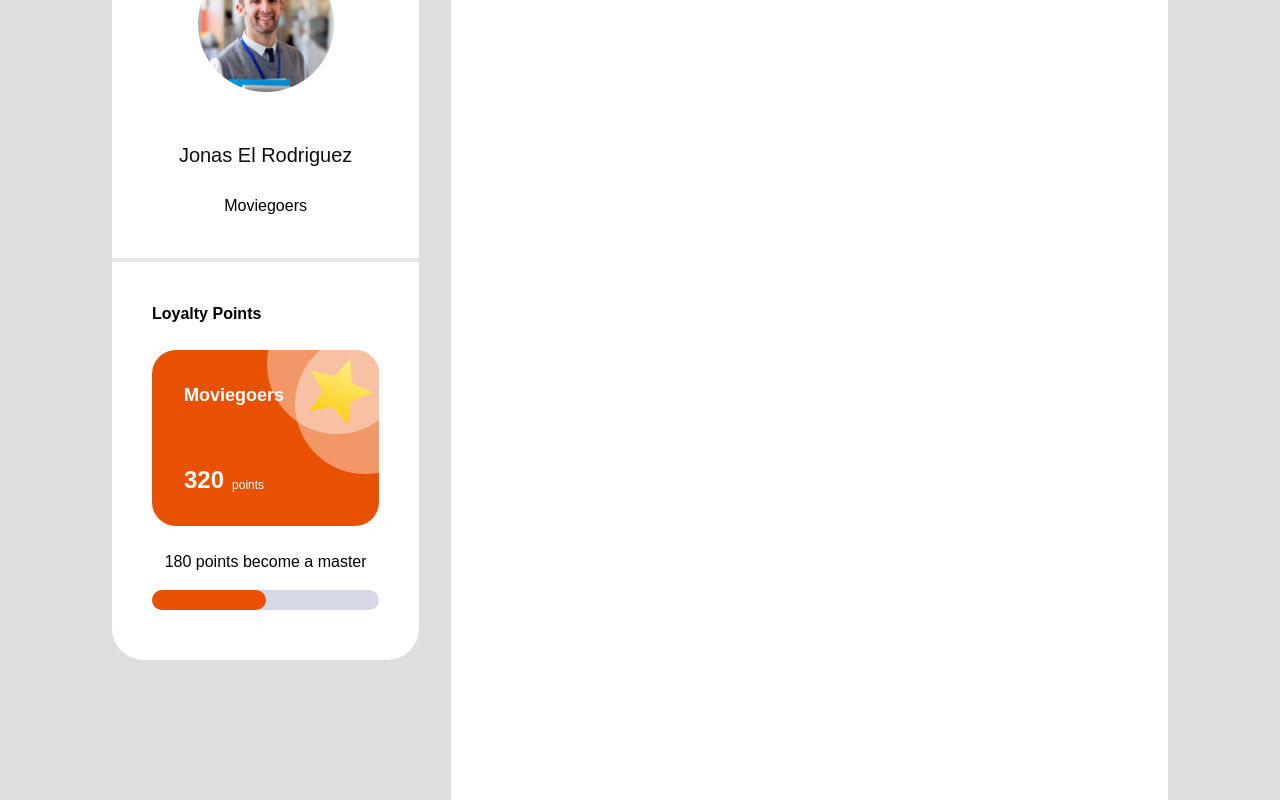
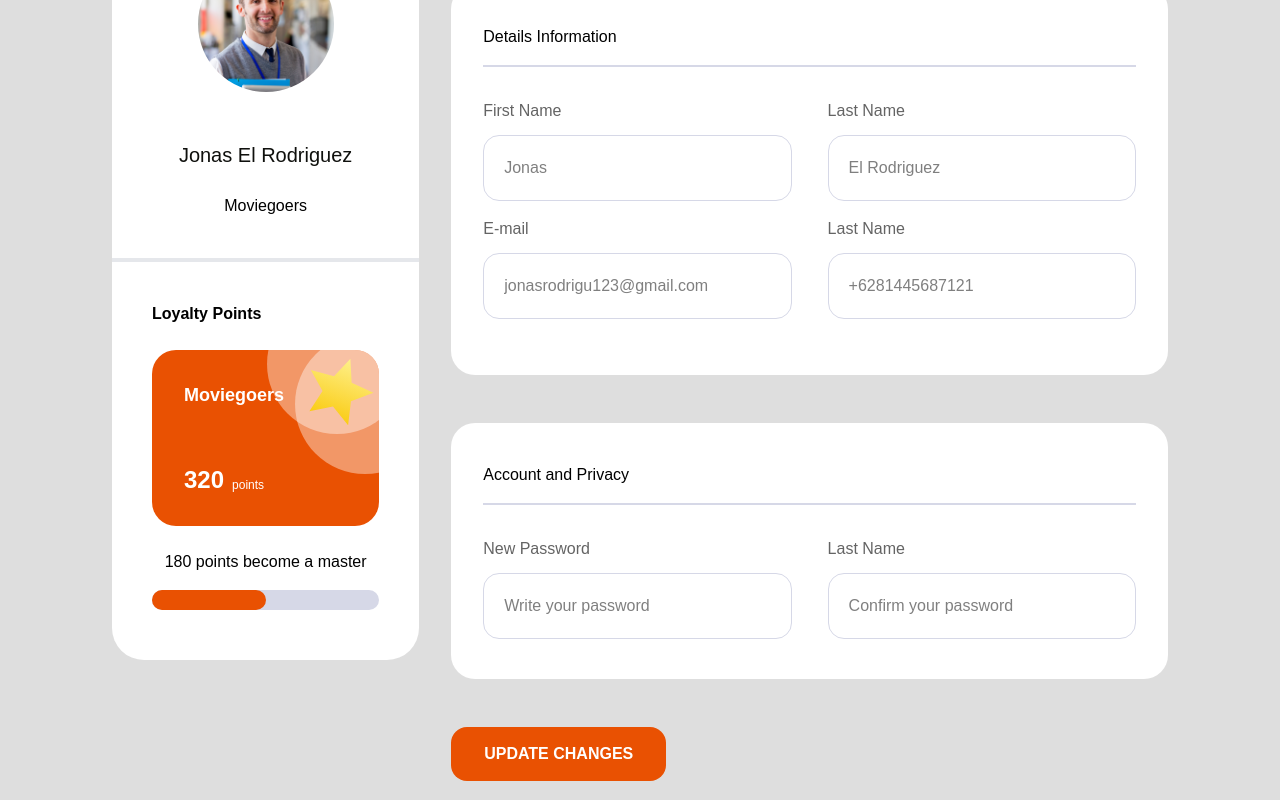
Before and after one commit to yusufbahtiarr/fgo24-Tickitz, a React (Vite) app: page /profile in a window 1280 px wide. Shown: the part 340-1140 px from the top of the page. Built offline with nearby package versions, Linux system fonts and the light colour scheme; no server answers.

Commit message:
feat: add form profile in profile page

```diff
--- a/src/pages/ProfilePage.jsx
+++ b/src/pages/ProfilePage.jsx
@@ -2,7 +2,7 @@ import React from "react";
 import Navbar2 from "../components/Navbar2";
 import Footer from "../components/Footer";
 import { HiDotsHorizontal } from "react-icons/hi";
-import { GoStarFill } from "react-icons/go";
+import Button from "./../components/Button";
 
 function ProfilePage() {
   return (
@@ -54,7 +54,7 @@ function ProfilePage() {
                 <div className="absolute top-0 right-0 rotate-20">
                   <svg
                     xmlns="http://www.w3.org/2000/svg"
-                    class="w-20 h-20"
+                    className="w-20 h-20"
                     viewBox="0 0 24 24"
                     fill="url(#starGradient)"
                   >
@@ -66,8 +66,8 @@ function ProfilePage() {
                         x2="0%"
                         y2="100%"
                       >
-                        <stop offset="0%" stop-color="#fef08a" />
-                        <stop offset="100%" stop-color="#facc15" />
+                        <stop offset="0%" stopColor="#fef08a" />
+                        <stop offset="100%" stopColor="#facc15" />
                       </linearGradient>
                     </defs>
                     <path d="M12 17.27L18.18 21 16.54 13.97 22 9.24l-7.19-.61L12 2 9.19 8.63 2 9.24l5.46 4.73L5.82 21z" />
@@ -84,7 +84,126 @@ function ProfilePage() {
               </div>
             </div>
           </div>
-          <div className="w-[70%] h-300 rounded-4xl bg-white"></div>
+          <div className="w-[70%] h-300 rounded-4xl flex flex-col gap-14">
+            <form className=" flex flex-col gap-12">
+              <div className="flex flex-row gap-10 bg-white rounded-3xl px-15 items-center text-[18px]">
+                <span className="font-normal border-b-2 border-primary py-6">
+                  Account Settings
+                </span>
+                <span className="text-fourth">Order History</span>
+              </div>
+              <div className="bg-white rounded-3xl flex flex-col px-8 py-10 gap-4">
+                <div>
+                  <span className="font-normal">Details Information</span>
+                </div>
+                <hr className="border-1 border-gray2 mb-4" />
+                <div className="flex flex-row gap-9">
+                  <div className="flex flex-1 flex-col gap-3">
+                    <label htmlFor="firstname" className="text-fourth">
+                      First Name
+                    </label>
+                    <div className="border border-gray2 rounded-2xl p-5 flex items-center">
+                      <input
+                        type="text"
+                        name="firstname"
+                        id="firstname"
+                        placeholder="Jonas"
+                        className="outline-0 w-[85%]"
+                      />
+                    </div>
+                  </div>
+                  <div className="flex flex-1 flex-col gap-3">
+                    <label htmlFor="lastname" className="text-fourth">
+                      Last Name
+                    </label>
+                    <div className="border border-gray2 rounded-2xl p-5 flex items-center">
+                      <input
+                        type="text"
+                        name="lastname"
+                        id="lastname"
+                        placeholder="El Rodriguez"
+                        className="outline-0 w-[85%]"
+                      />
+                    </div>
+                  </div>
+                </div>
+                <div className="flex flex-row gap-9 mb-4">
+                  <div className="flex flex-1 flex-col gap-3">
+                    <label htmlFor="email" className="text-fourth">
+                      E-mail
+                    </label>
+                    <div className="border border-gray2 rounded-2xl p-5 flex items-center">
+                      <input
+                        type="email"
+                        name="email"
+                        id="email"
+                        placeholder="jonasrodrigu123@gmail.com"
+                        className="outline-0 w-[85%]  "
+                      />
+                    </div>
+                  </div>
+                  <div className="flex flex-1 flex-col gap-3">
+                    <label htmlFor="Phone Number" className="text-fourth">
+                      Last Name
+                    </label>
+                    <div className="border border-gray2 rounded-2xl p-5 flex items-center">
+                      <input
+                        type="tel"
+                        name="phone"
+                        id="phone"
+                        placeholder="+6281445687121"
+                        className="outline-0 w-[85%]  "
+                      />
+                    </div>
+                  </div>
+                </div>
+              </div>
+              <div className="bg-white rounded-3xl flex flex-col px-8 py-10 gap-4">
+                <div>
+                  <span className="font-normal">Account and Privacy</span>
+                </div>
+                <hr className="border-1 border-gray2 mb-4" />
+                <div className="flex flex-row gap-9">
+                  <div className="flex flex-1 flex-col gap-3">
+                    <label htmlFor="new-password" className="text-fourth">
+                      New Password
+                    </label>
+                    <div className="border border-gray2 rounded-2xl p-5 flex items-center">
+                      <input
+                        type="password"
+                        name="new-password"
+                        id="new-password"
+                        placeholder="Write your password"
+                        className="outline-0 w-[85%] "
+                      />
+                    </div>
+                  </div>
+                  <div className="flex flex-1 flex-col gap-3">
+                    <label htmlFor="confirm-password" className="text-fourth">
+                      Last Name
+                    </label>
+                    <div className="border border-gray2 rounded-2xl p-5 flex items-center">
+                      <input
+                        type="password"
+                        name="confirm-password"
+                        id="confirm-password"
+                        placeholder="Confirm your password"
+                        className="outline-0 w-[85%]"
+                      />
+                    </div>
+                  </div>
+                </div>
+              </div>
+              <div className="w-full">
+                <Button
+                  variant="third"
+                  className="text-white w-[30%] capitalize rounded-2xl"
+                >
+                  Update changes
+                </Button>
+              </div>
+            </form>
+          </div>
         </div>
       </div>
     </div>
--- a/src/pages/TicketResultPage.jsx
+++ b/src/pages/TicketResultPage.jsx
@@ -72,7 +72,7 @@ function TicketResultPage() {
                         Spider-Man: ..
                       </span>
                     </div>
-                    <div className="flex w-[4 0%] flex-col gap-2">
+                    <div className="flex w-[40%] flex-col gap-2">
                       <span className="text-xs text-gray1">Category</span>
                       <span className="text-sm text-secondary">PG-13</span>
                     </div>
@@ -82,7 +82,7 @@ function TicketResultPage() {
                       <span className="text-xs text-gray1">Date</span>
                       <span className="text-sm text-secondary">07 Jul</span>
                     </div>
-                    <div className="flex w-[4 0%] flex-col gap-2">
+                    <div className="flex w-[40%] flex-col gap-2">
                       <span className="text-xs text-gray1">Time</span>
                       <span className="text-sm text-secondary">2:00pm</span>
                     </div>
@@ -92,7 +92,7 @@ function TicketResultPage() {
                       <span className="text-xs text-gray1">Count</span>
                       <span className="text-sm text-secondary">3 pcs</span>
                     </div>
-                    <div className="flex w-[4 0%] flex-col gap-2">
+                    <div className="flex w-[40%] flex-col gap-2">
                       <span className="text-xs text-gray1">Seats</span>
                       <span className="text-sm text-secondary">C4, C5, C6</span>
                     </div>
```
